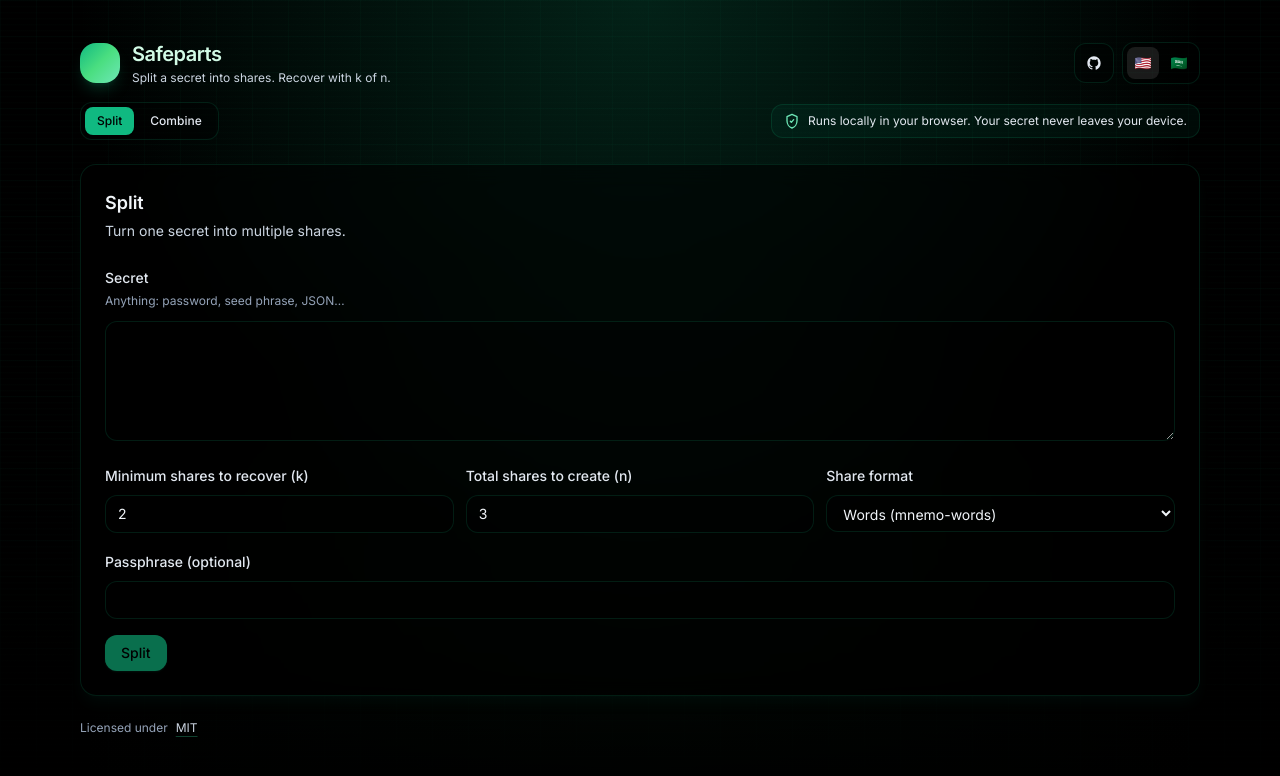
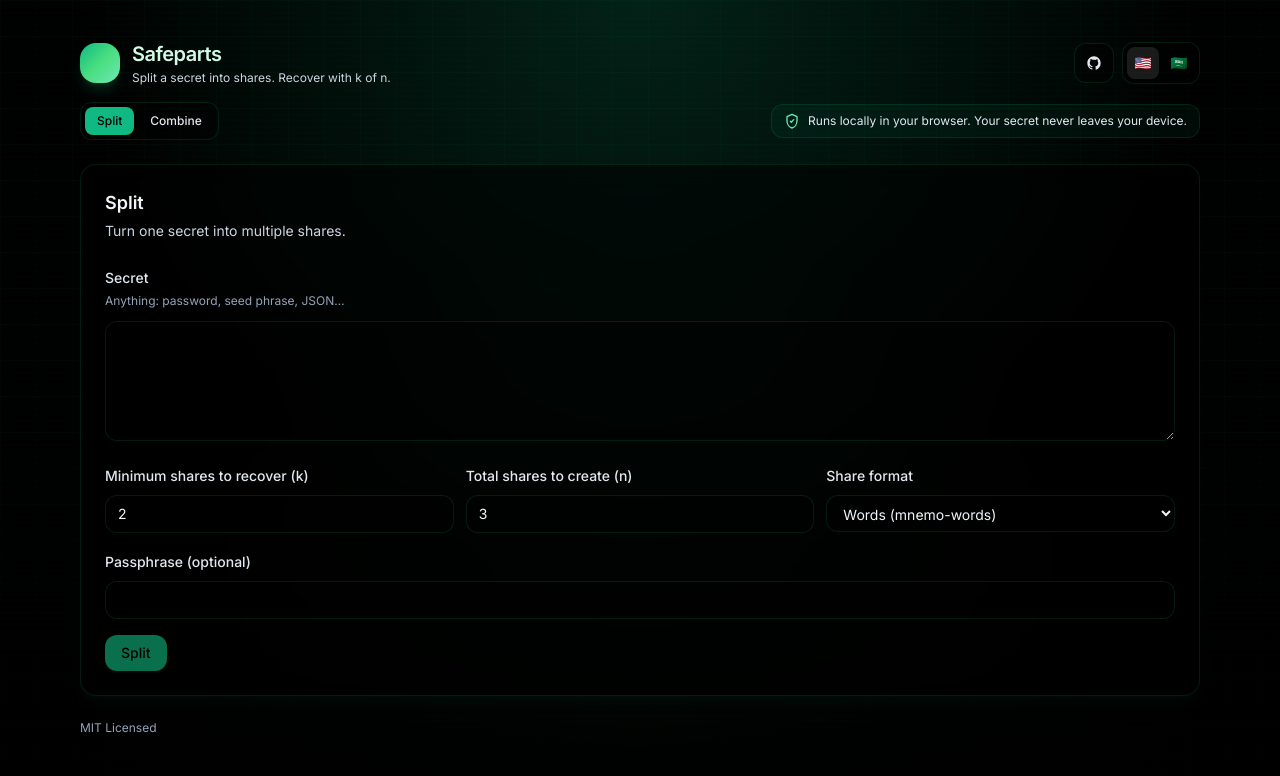
Before and after one commit to mustafamohsen/safeparts, a React (Vite) app in the folder web/: page / in a window 1280 px wide. Shown: the top 776 px of the page. Built offline with nearby package versions, Linux system fonts and the light colour scheme.

Commit message:
chore(web): simplify footer license text

```diff
--- a/web/src/App.tsx
+++ b/web/src/App.tsx
@@ -195,17 +195,7 @@ export function App() {
         </main>
 
         <footer className="dir-row flex-wrap items-center justify-between gap-2 text-start text-xs text-slate-400">
-          <div className="dir-row items-center gap-2">
-            <span>Licensed under</span>
-            <a
-              href="https://github.com/mustafamohsen/safeparts/blob/main/LICENSE"
-              target="_blank"
-              rel="noopener noreferrer"
-              className="text-slate-300 underline decoration-emerald-400/30 underline-offset-4 hover:text-slate-100"
-            >
-              MIT
-            </a>
-          </div>
+          <div>MIT Licensed</div>
         </footer>
       </div>
     </div>
```
